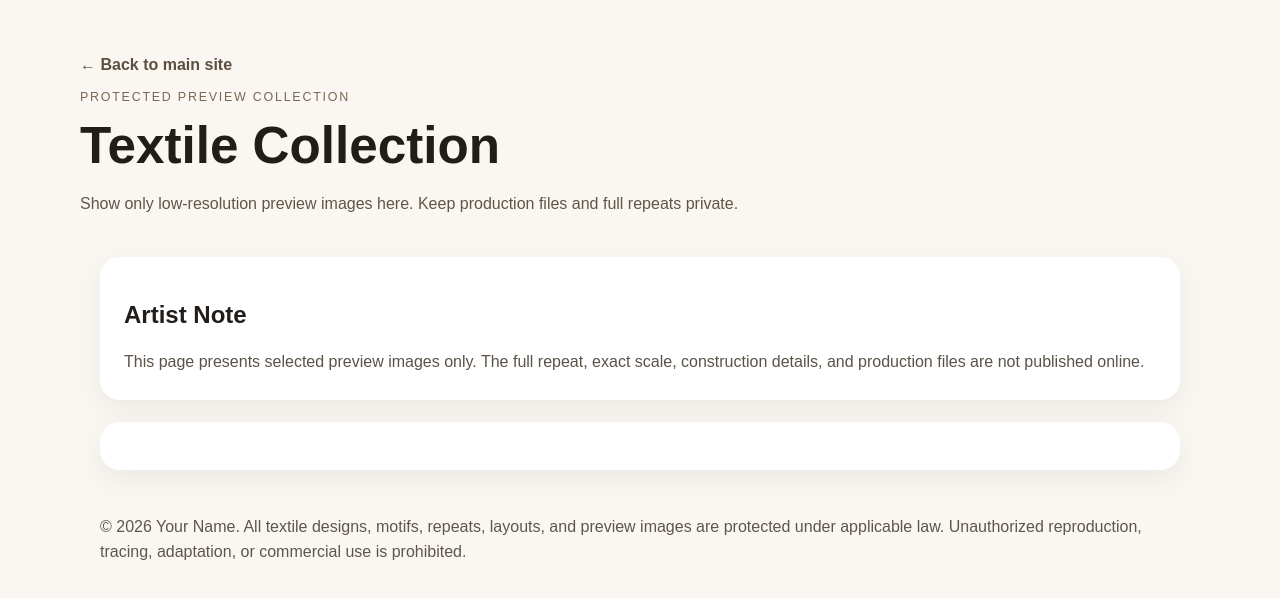
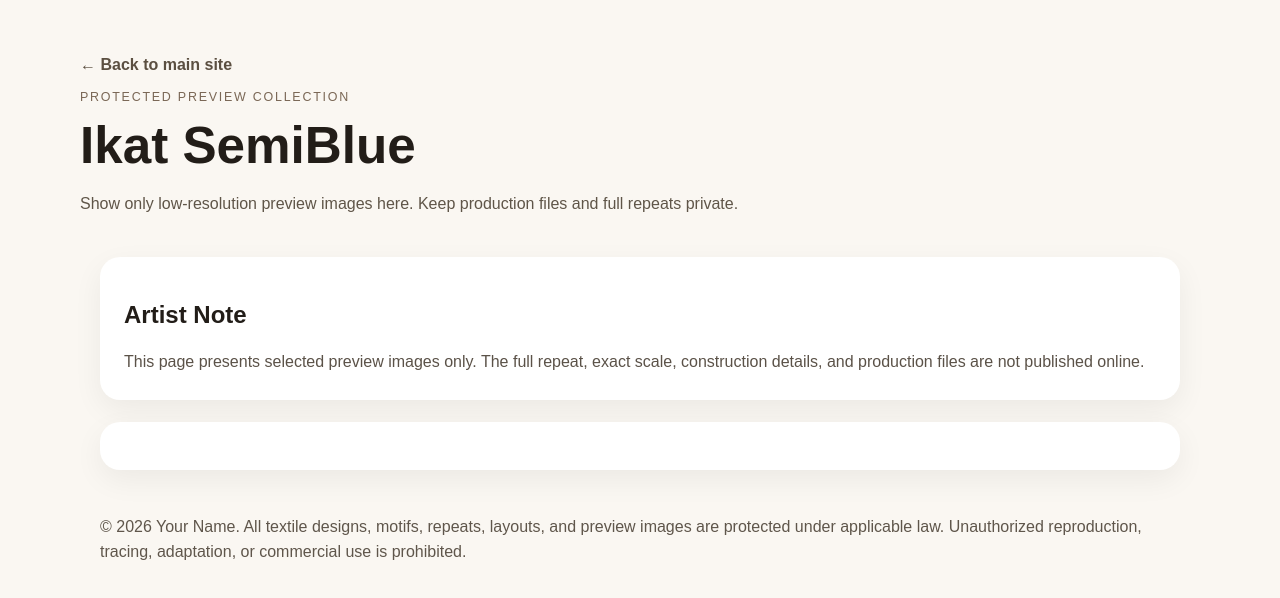
Before and after one commit to pjprojdev/ikat-semiblue, a plain HTML site: page index.html in a window 1280 px wide. Drawn offline with Linux system fonts and the light colour scheme.

Commit message:
Update index.html

```diff
--- a/index.html
+++ b/index.html
@@ -3,14 +3,14 @@
 <head>
   <meta charset="utf-8" />
   <meta name="viewport" content="width=device-width,initial-scale=1" />
-  <title>Ikat Blue</title>
+  <title>Ikat SemiBlue</title>
   <link rel="stylesheet" href="./styles.css" />
 </head>
 <body>
   <header class="hero wrap">
     <a class="back" href="/">← Back to main site</a>
     <p class="eyebrow">Protected Preview Collection</p>
-    <h1>Textile Collection</h1>
+    <h1>Ikat SemiBlue</h1>
     <p class="sub">Show only low-resolution preview images here. Keep production files and full repeats private.</p>
   </header>
 
```
